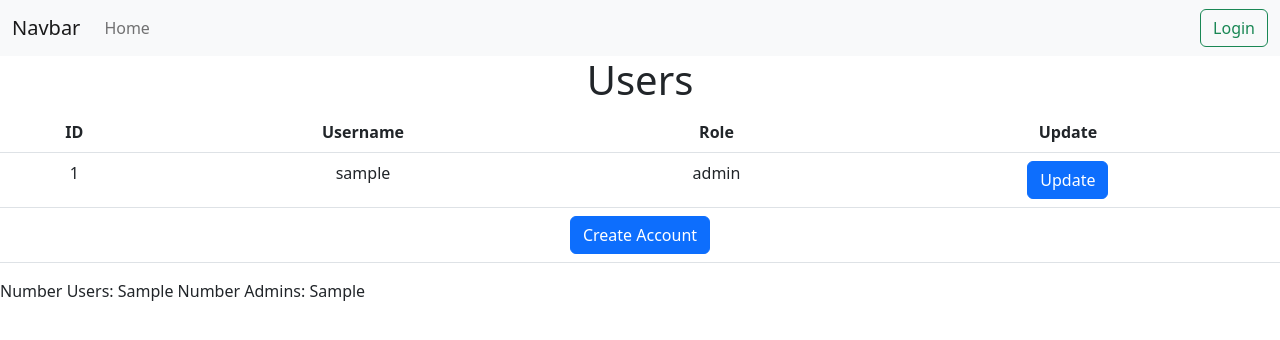
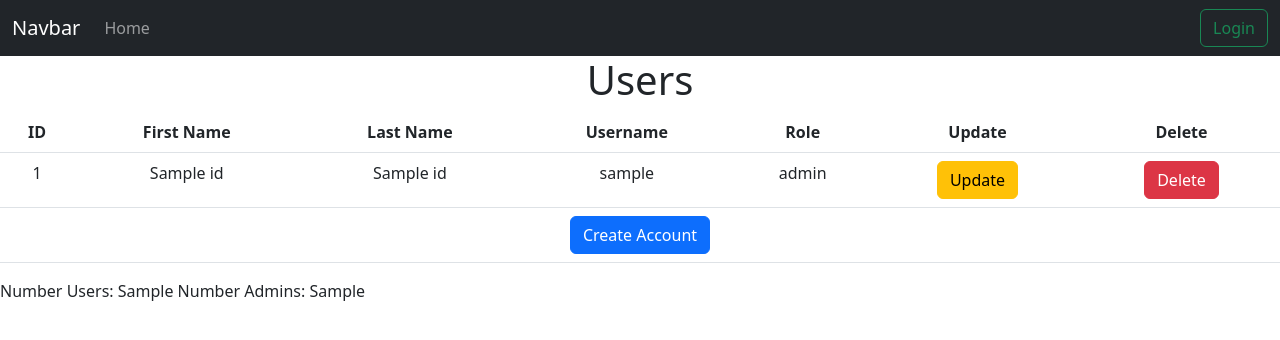
Before and after one commit to BurpBurp/AppDevProj, a Flask app: template templates/admin.html in a window 1280 px wide. Shown: the top 340 px of the page. Run offline with Flask 3, Linux system fonts and the light colour scheme; the template is opened without the code that fills it: most values are stand-ins (such as "Sample title", 1, 10 or a date in 2020).

Commit message:
Added delete button on admin page Added f_name and l_name update form added delete in update form

```diff
--- a/app.py
+++ b/app.py
@@ -6,7 +6,7 @@ import routes.test as test
 import routes.crud as crud
 import routes.index as index
 import routes.admin as admin
-from database_models.UserDBModel import User,get_user_by_username
+from database_models.UserDBModel import User
 from database_models.CartDBModel import Cart
 import flask_login
 import errors.page_not_found, errors.permission_denied
--- a/forms/LoginForm.py
+++ b/forms/LoginForm.py
@@ -3,7 +3,7 @@ from wtforms import StringField, PasswordField, EmailField, SubmitField, SelectF
 from wtforms.validators import DataRequired, Email, EqualTo
 
 class LoginForm(FlaskForm):
-    username = StringField("Username",validators=[DataRequired()])
+    username = StringField("Username (Case-Sensitive)",validators=[DataRequired()])
     password = PasswordField("Password",validators=[DataRequired()])
     remember = BooleanField("Remember me?")
     submit = SubmitField("Log In")
--- a/forms/SignUpForm.py
+++ b/forms/SignUpForm.py
@@ -1,10 +1,10 @@
 from flask_wtf import FlaskForm
 from wtforms import StringField, PasswordField, EmailField, SubmitField, SelectField
-from wtforms.validators import DataRequired, Email, EqualTo
+from wtforms.validators import DataRequired, Email, EqualTo, Regexp
 
 
 class SignUpForm(FlaskForm):
-    username = StringField("Username", validators=[DataRequired()])
+    username = StringField("Username (Case-Sensitive)", validators=[DataRequired(),Regexp("^\S*$",message="Username cannot contain spaces")])
     f_name = StringField("First Name", validators=[DataRequired()])
     l_name = StringField("Last Name", validators=[DataRequired()])
     email = EmailField("Email", validators=[DataRequired(), Email()])
@@ -17,7 +17,7 @@ class SignUpForm(FlaskForm):
 
 
 class AdminCreateAccountForm(FlaskForm):
-    username = StringField("Username", validators=[DataRequired()])
+    username = StringField("Username (Case-Sensitive)", validators=[DataRequired(),Regexp("^\S*$",message="Username cannot contain spaces")])
     f_name = StringField("First Name", validators=[DataRequired()])
     l_name = StringField("Last Name", validators=[DataRequired()])
     email = EmailField("Email", validators=[DataRequired(), Email()])
--- a/helper_functions.py
+++ b/helper_functions.py
@@ -1,5 +1,4 @@
 from flask import session, render_template, flash
-from database_models.UserDBModel import get_user_by_username
 import flask_login
 
 
--- a/templates/admin.html
+++ b/templates/admin.html
@@ -6,32 +6,64 @@
 {% endblock %}
 
 {% block main %}
+{% if user_list %}
 <h1 class="text-center">Users</h1>
 <table class="text-center table">
   <tr>
     <th>ID</th>
+    <th>First Name</th>
+    <th>Last Name</th>
     <th>Username</th>
     <th>Role</th>
     <th>Update</th>
+    <th>Delete</th>
   </tr>
-{% if user_list %}
     {% for target in user_list %}
         <tr>
             <td>{{target[0].id}}</td>
+            <td>{{target[0].f_name}}</td>
+            <td>{{target[0].l_name}}</td>
             <td>{{target[0].username}}</td>
             <td>{{target[0].get_role_str()}}</td>
             <td>
-                <a class="btn btn-primary" role="button" href="{{url_for('crud.update')}}?id={{target[0].id}}">Update</a>
+                <a class="btn btn-warning" role="button" href="{{url_for('crud.update')}}?id={{target[0].id}}">Update</a>
+            </td>
+            <td>
+                <button type="button" class="btn btn-danger" data-bs-toggle="modal" data-bs-target="#AdminUserDelete_{{ target[0].id }}">
+                    Delete
+                </button>
             </td>
         </tr>
     {% endfor %}
-{% endif %}
+
 <tr>
-    <td colspan="4">
+    <td colspan="7">
         <a class="btn btn-primary" role="button" href="{{url_for('admin.admin_create_account')}}">Create Account</a>
     </td>
 </tr>
 </table>
+
+{% for target in user_list %}
+    <div class="modal fade" id="AdminUserDelete_{{ target[0].id }}" tabindex="-1">
+    <div class="modal-dialog modal-lg">
+        <form action="{{url_for('admin.admin_user_delete')}}" method="get" class="modal-content" novalidate>
+            <input type="hidden" value="{{target[0].id}}" name="id">
+            <div class="modal-header">
+                <h5 class="modal-title" id="AdminUserDelete_{{ target[0].id }}_label">Delete Account</h5>
+                <button type="button" class="btn-close" data-bs-dismiss="modal"></button>
+            </div>
+            <div class="modal-body container-fluid">
+                <span>Are you sure you want to delete user {{target[0].username}}</span>
+            </div>
+            <div class="modal-footer">
+                <button type="button" class="btn btn-secondary" data-bs-dismiss="modal">Close</button>
+                <button type="submit" class="btn btn-danger">Delete User</button>
+            </div>
+        </form>
+    </div>
+</div>
+{% endfor %}
 Number Users: {{ stats.get_num_users()}}
 Number Admins: {{ stats.get_num_admins() }}
+{% endif %}
 {% endblock %}
--- a/templates/includes/navbar.html
+++ b/templates/includes/navbar.html
@@ -1,4 +1,4 @@
-<nav class="navbar navbar-expand-lg navbar-light bg-light">
+<nav class="navbar navbar-expand-lg navbar-dark bg-dark">
   <div class="container-fluid">
     <a class="navbar-brand" href="{{ url_for('index.index') }}">Navbar</a>
     <button class="navbar-toggler" type="button" data-bs-toggle="collapse" data-bs-target="#navbarSupportedContent" aria-controls="navbarSupportedContent" aria-expanded="false" aria-label="Toggle navigation">
--- a/templates/signup.html
+++ b/templates/signup.html
@@ -56,6 +56,7 @@
                     {{ form.username(class="form-control form-control-lg",placeholder="a") }}
                 {% endif %}
                 {{ form.username.label(class="") }}
+                <div id="usernameHelp" class="form-text">Username Cannot be Chnaged in the Future</div>
             </div>
             <div class="form-group form-floating col-md-12">
 
```
Also changed, not shown: database_models/UserDBModel.py (+19 -0 lines), routes/admin.py (+12 -0 lines), routes/crud.py (+27 -7 lines), templates/update.html (+8 -3 lines), instance/master.db.
